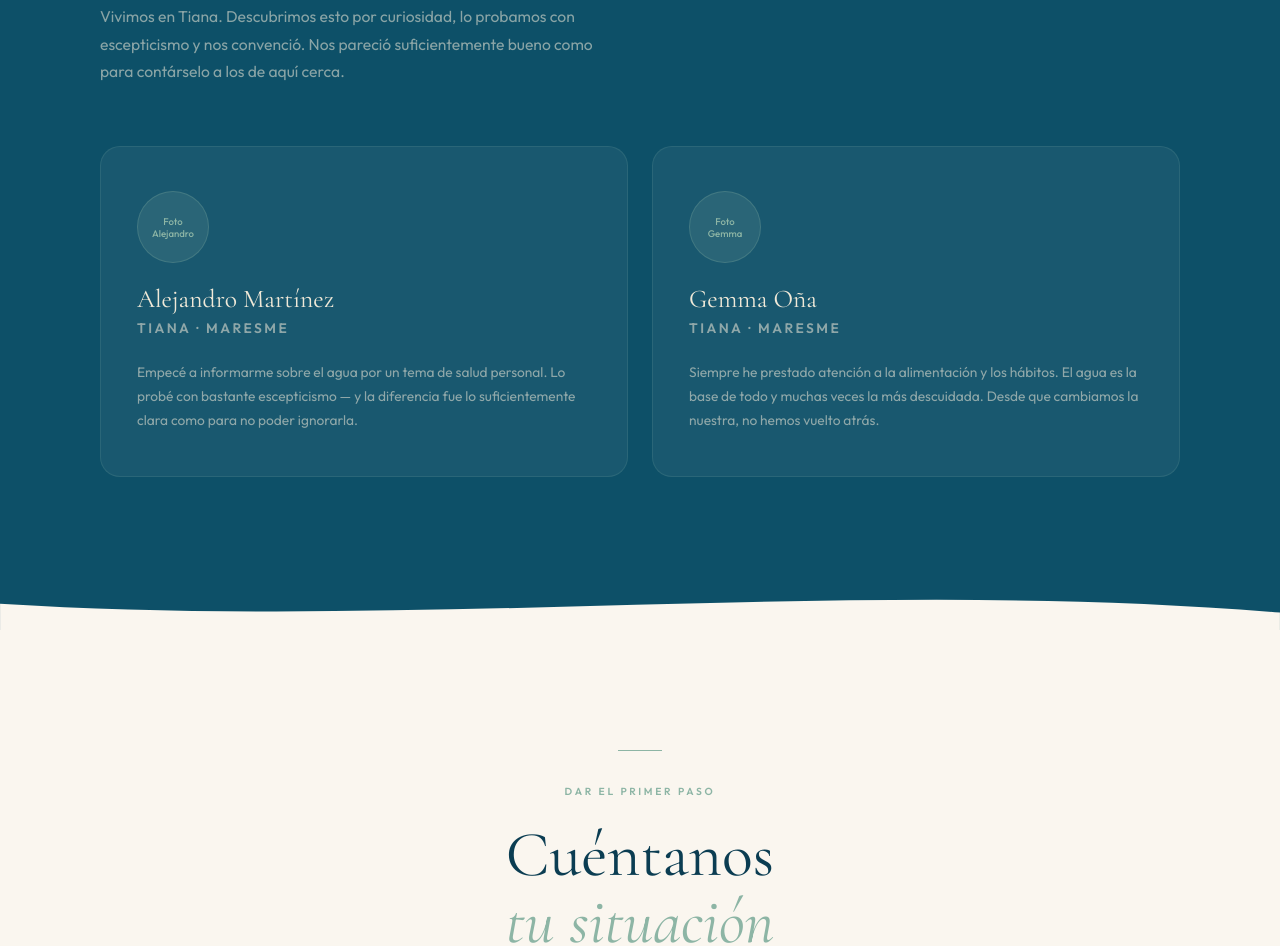
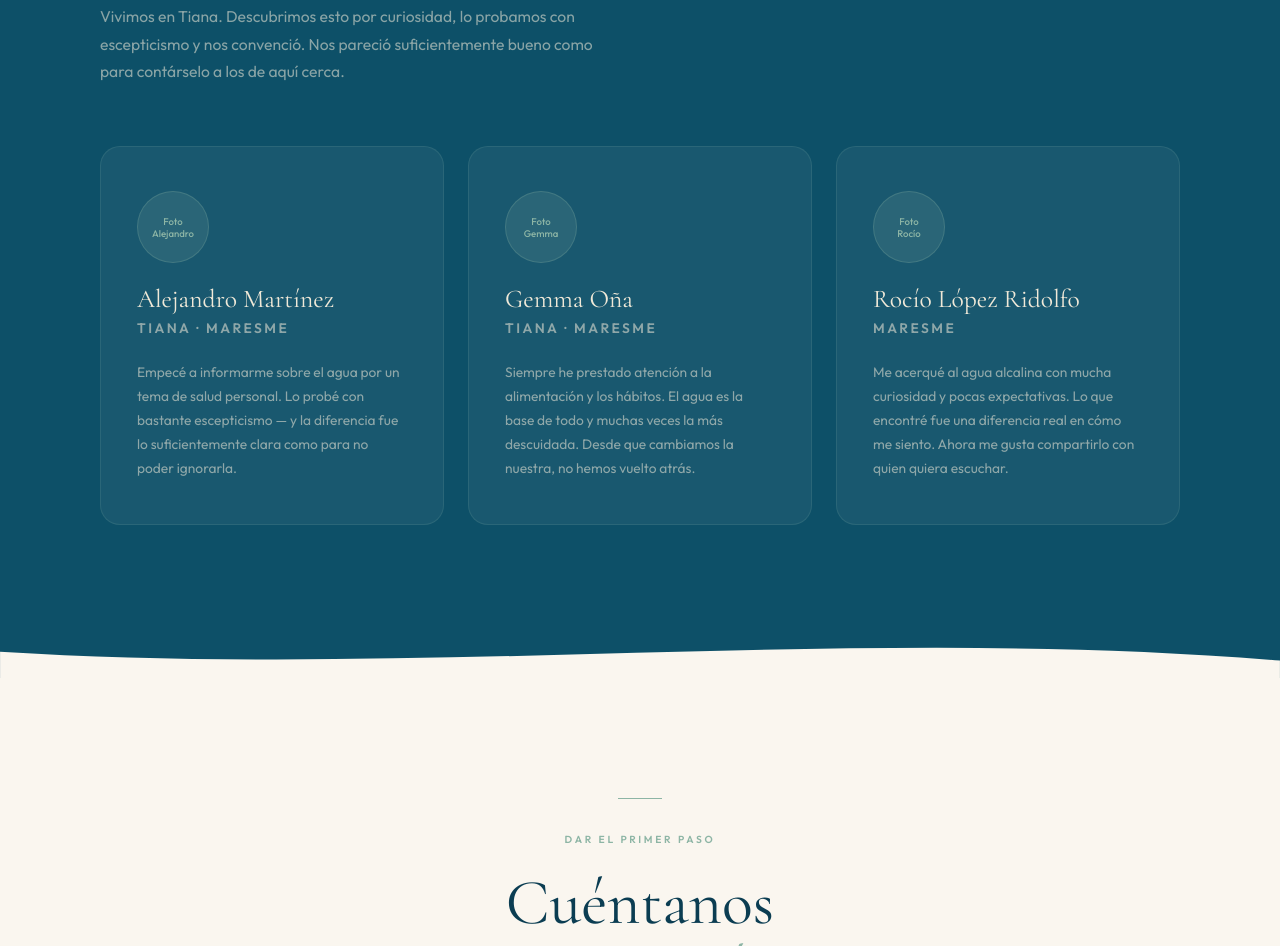
Before and after one commit to alejandromartinezhamh-art/kangen, a plain HTML site: page index.html in a window 1280 px wide. Shown: the part 3900-4846 px from the top of the page. Drawn offline with nearby package versions, Linux system fonts and the light colour scheme.

Commit message:
Añade Rocio Lopez Ridolfo a la seccion de equipo

```diff
--- a/index.html
+++ b/index.html
@@ -334,8 +334,9 @@
       margin-bottom: 16px;
     }
     .nosotros-header p { color: rgba(240,233,216,0.55); font-size: 0.98rem; max-width: 500px; }
-    .nosotros-grid { display: grid; grid-template-columns: 1fr 1fr; gap: 24px; }
-    @media (max-width: 620px) { .nosotros-grid { grid-template-columns: 1fr; } }
+    .nosotros-grid { display: grid; grid-template-columns: repeat(3, 1fr); gap: 24px; }
+    @media (max-width: 860px) { .nosotros-grid { grid-template-columns: 1fr 1fr; } }
+    @media (max-width: 560px) { .nosotros-grid { grid-template-columns: 1fr; } }
     .persona-card {
       background: rgba(255,255,255,0.05);
       border: 1px solid rgba(141,181,165,0.15);
@@ -639,6 +640,21 @@
           </div>
           <p>Siempre he prestado atención a la alimentación y los hábitos. El agua es la base de todo y muchas veces la más descuidada. Desde que cambiamos la nuestra, no hemos vuelto atrás.</p>
         </div>
+
+        <div class="persona-card reveal reveal-delay-3">
+          <!--
+            FOTO ROCÍO — sustituye por:
+            <div class="persona-photo"><img src="ruta_foto.jpg" alt="Rocío López Ridolfo" /></div>
+          -->
+          <div class="persona-photo">
+            <span class="persona-photo-placeholder">Foto<br/>Rocío</span>
+          </div>
+          <div>
+            <h3>Rocío López Ridolfo</h3>
+            <p class="persona-loc">Maresme</p>
+          </div>
+          <p>Me acerqué al agua alcalina con mucha curiosidad y pocas expectativas. Lo que encontré fue una diferencia real en cómo me siento. Ahora me gusta compartirlo con quien quiera escuchar.</p>
+        </div>
       </div>
     </div>
   </section>
```
Also changed, not shown: landing.html (+18 -2 lines).
